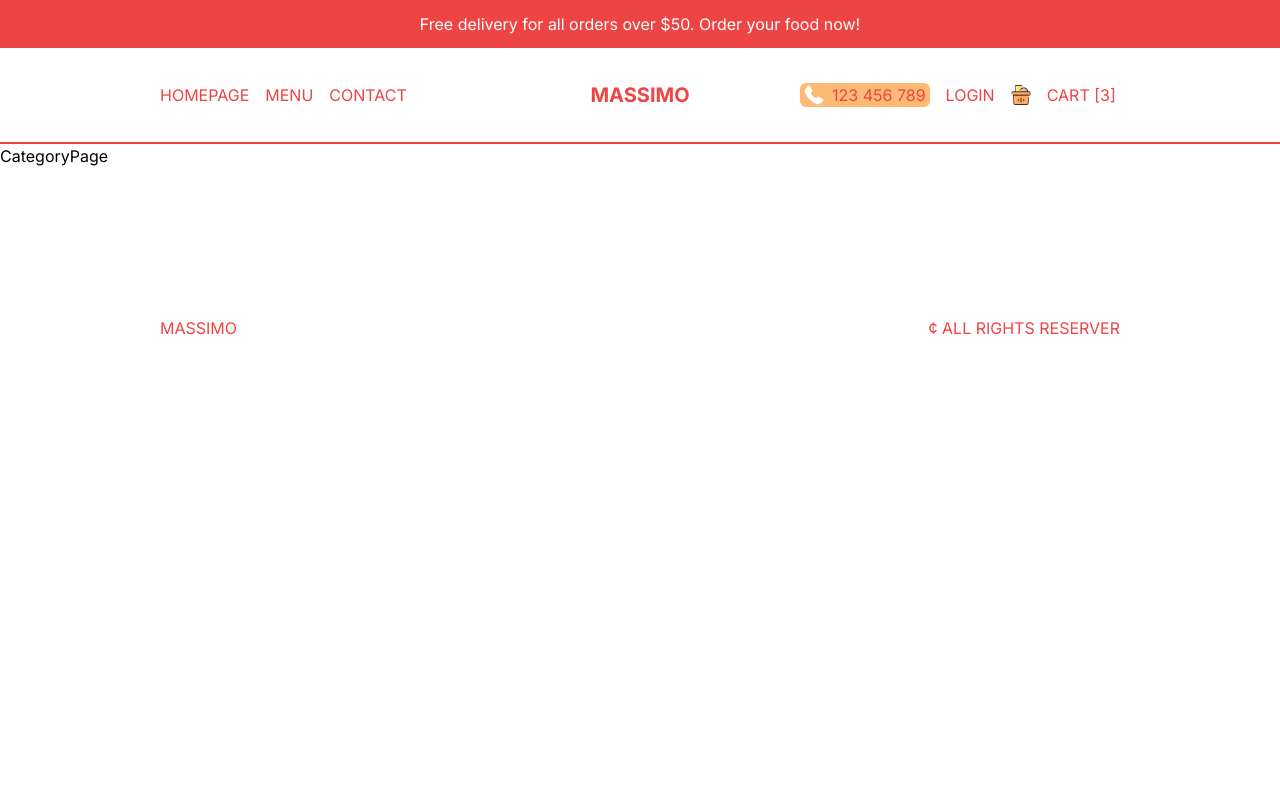
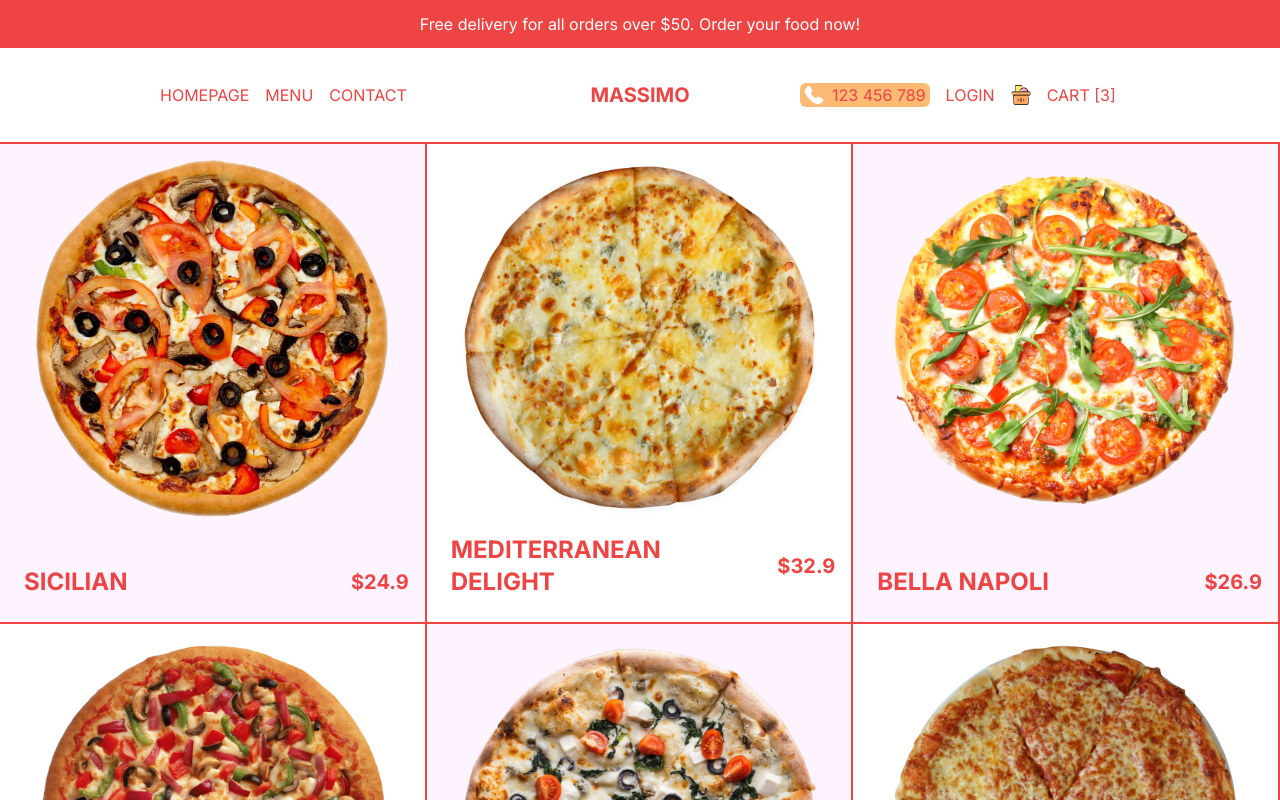
Before and after one commit to branmeco/restaurantapp, a Next.js app: page /menu/1 in a window 1280 px wide. Shown: the top 800 px of the page. Built offline with nearby package versions, Linux system fonts and the light colour scheme.

Commit message:
React Tailwind Product List Page Design

```diff
--- a/src/app/menu/[category]/page.tsx
+++ b/src/app/menu/[category]/page.tsx
@@ -1,8 +1,30 @@
-import React from 'react'
+import { pizzas } from '@/data';
+import Image from 'next/image';
+import Link from 'next/link';
+import React from 'react';
 
 const CategoryPage = () => {
   return (
-    <div>CategoryPage</div>
+    <div className='flex flex-wrap text-red-500'>
+      {
+        pizzas.map((item) => (
+          <Link className='w-full h-[60vh] border-r-2 border-b-2 border-red-500 sm:w-1/2 lg:w-1/3 p-4 flex flex-col justify-between group odd:bg-fuchsia-50' href={`/product/${item.id}`} key={item.id}>
+            {/*IMAGE CONTAINER*/}
+            {item.img && (
+              <div className="relative h-[80%]">
+                <Image src={item.img} alt="" fill className="object-contain" />
+              </div>
+            )}
+            {/*TEXT CONTAINER*/}
+            <div className='flex items-center justify-between font-bold'>
+              <h1 className='text-2xl uppercase p-2'>{item.title}</h1>
+              <h2 className='group-hover:hidden text-xl'>${item.price}</h2>
+              <button className='hidden group-hover:block uppercase bg-red-500 text-white p-2 rounded-md'>Add to Cart</button>
+            </div>
+          </Link>
+        ))
+      }
+    </div>
   )
 }
 
```
